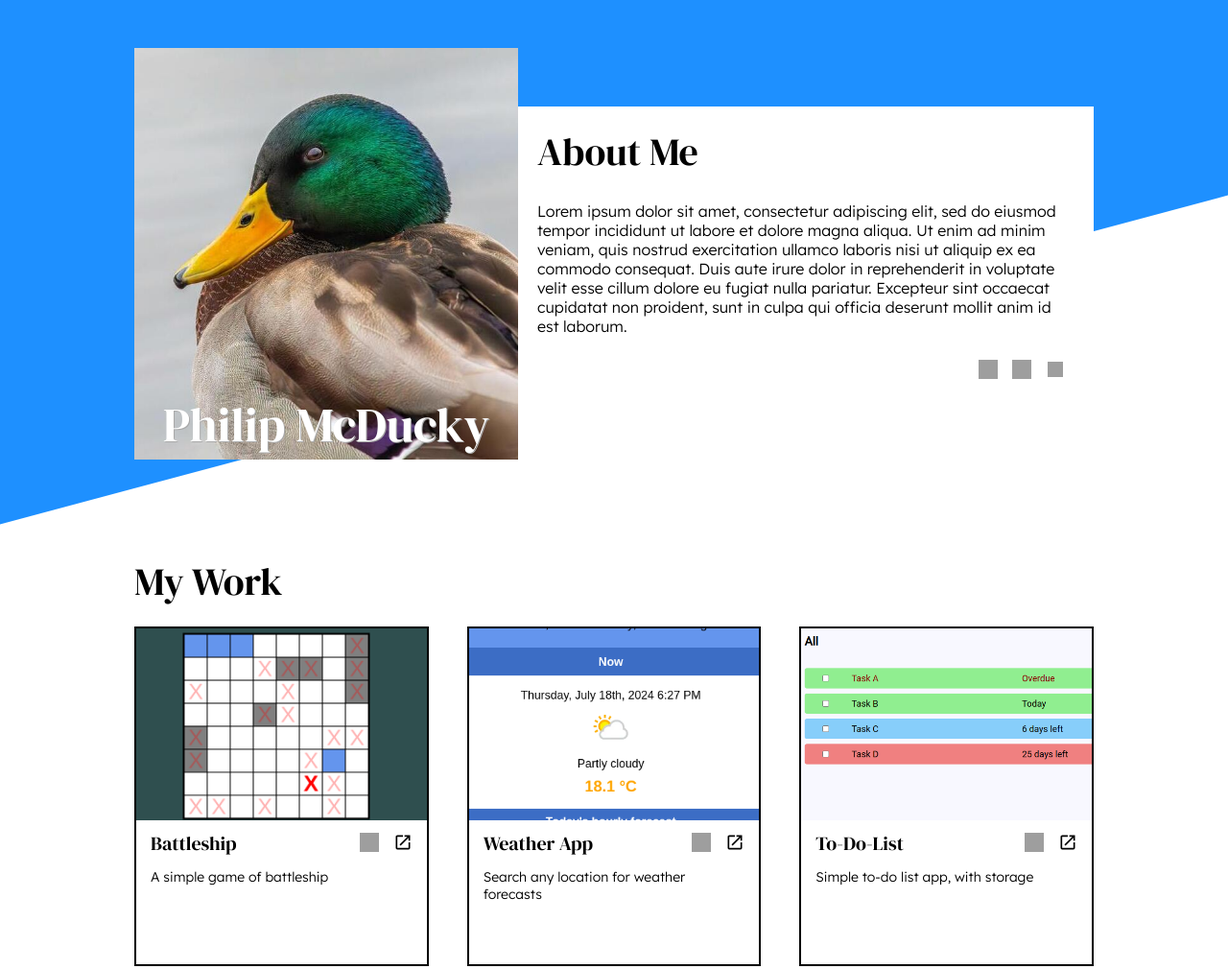
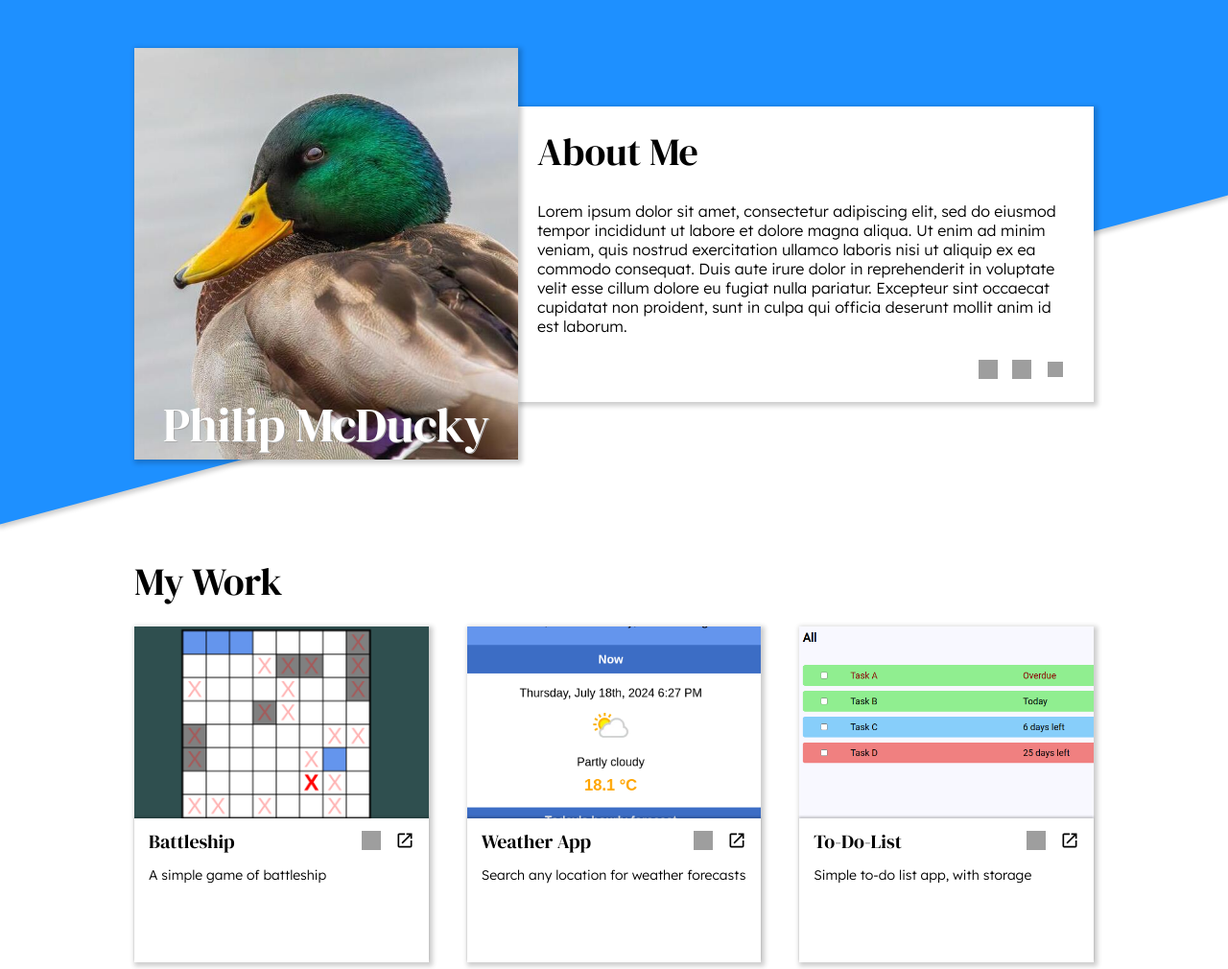
Before and after one commit to shukrirahmat/responsive-homepage, a website built with webpack: page src/index.html in a window 1280 px wide. Shown: the top 1010 px of the page at 96% size. Built offline with nearby package versions, Linux system fonts and the light colour scheme; grey boxes are pictures that could not be loaded.

Commit message:
added shadows
done with pc size, proceed to tablet and phone

```diff
--- a/src/styles.css
+++ b/src/styles.css
@@ -32,6 +32,7 @@
     background-color: dodgerblue;
     z-index: 1;
     transform: skewY(-15deg) translateY(-625px);
+    box-shadow: 0 2px 5px 2px rgba(0,0,0,0.2);
 }
 
 .footer {
@@ -54,6 +55,8 @@
     display: flex;
     justify-content: center;
     color: white;
+    box-shadow: 2px 2px 5px 2px rgba(0, 0, 0, 0.2);
+    z-index: 2;
 }
 
 .profile img {
@@ -100,12 +103,15 @@
 }
 
 .about {
+    position: relative;
+    z-index: 1;
     background-color: white;
     color: black;
     padding: 20px;
     display: flex;
     flex-direction: column;
     gap: 25px;
+    box-shadow: 2px 2px 5px 2px rgba(0, 0, 0, 0.2);
 }
 
 .title {
@@ -137,7 +143,7 @@ a {
 }
 
 .project {
-    border: solid 2px black;
+    box-shadow: 2px 2px 5px 2px rgba(0, 0, 0, 0.2);
     display: flex;
     flex-direction: column;
 }
@@ -155,6 +161,7 @@ a {
     grid-template-columns: 5fr 2fr;
     grid-template-rows: 1fr 3fr;
     gap: 10px;
+    box-shadow: 0 -2px 2px 0 rgba(0, 0, 0, 0.2);
 }
 
 .projectdetails .name {
```
